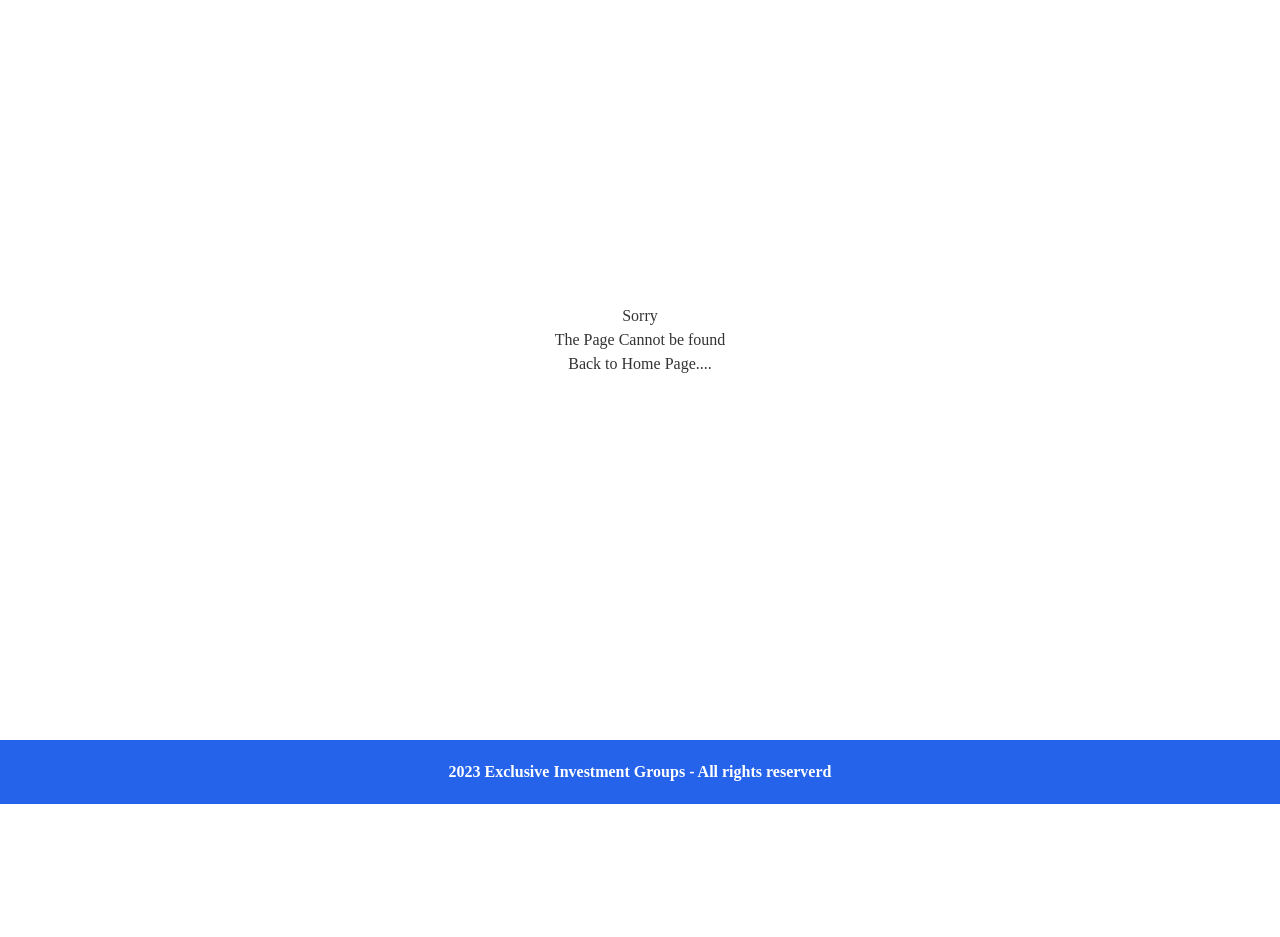
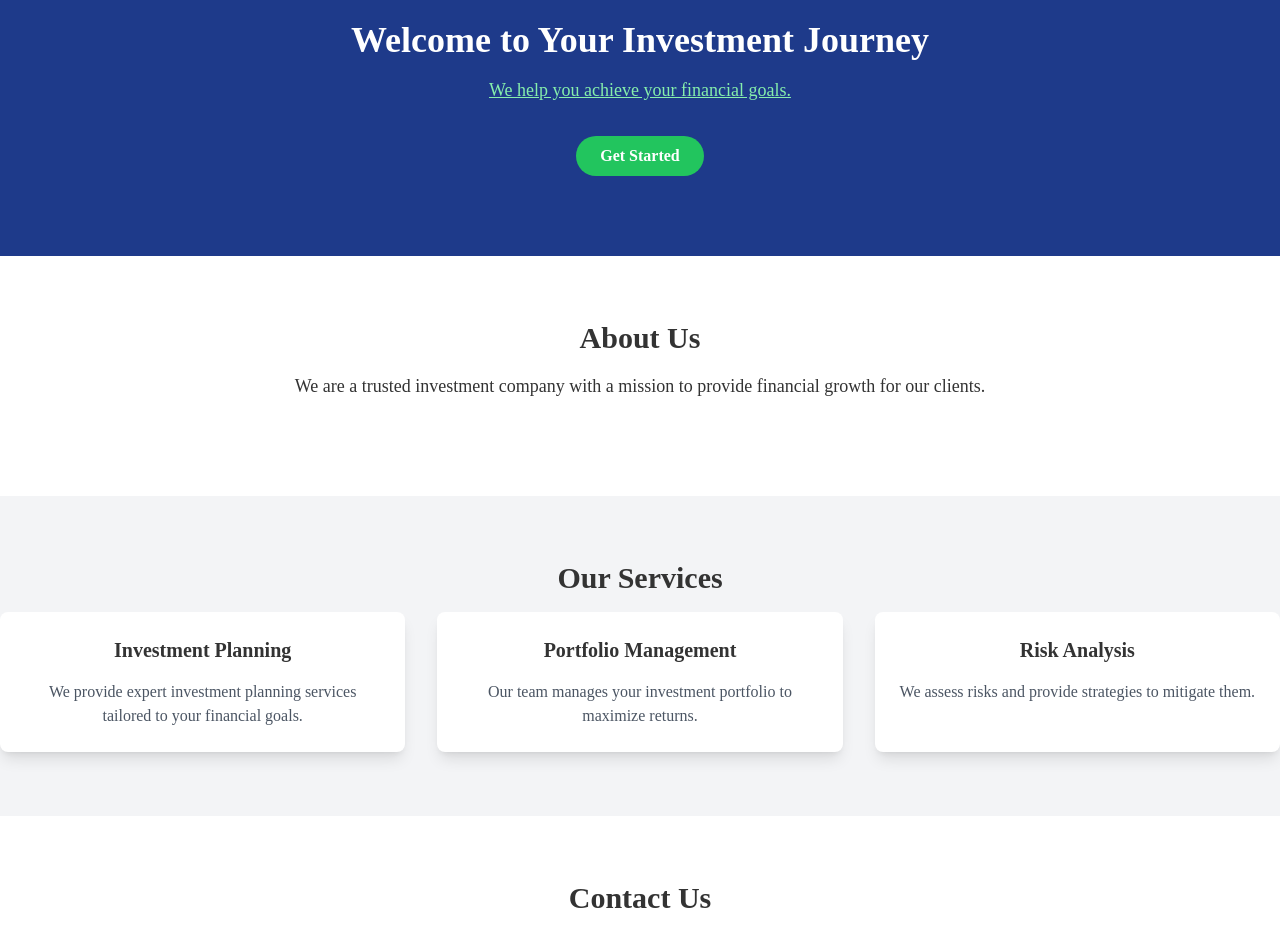
Before and after one commit to TshwaneloMatlou/ExclusiveInvestmentGroup, a React (Create React App) app: page /LandingPage in a window 1280 px wide. Shown: the part 120-1057 px from the top of the page. Before the commit the page ends 924 px from the top, so only its background shows below. Built offline with nearby package versions, Linux system fonts and the light colour scheme.

Commit message:
update Trade_Management, basic_Calculator

```diff
--- a/src/App.js
+++ b/src/App.js
@@ -13,6 +13,7 @@ import Dashboard from './admin/Dashboard';
 import NavBar from './components/NavBar'
 import Footer from './components/Footer';
 import MoneyManagement from './pages/MoneyManagement';
+import LandingPage from './pages/LandingPage';
 
 
 
@@ -26,6 +27,9 @@ function App() {
           <Switch>
             <Route exact path="/Home">
               <Home />
+            </Route>
+            <Route exact path="/LandingPage">
+              <LandingPage />
             </Route>
             <Route exact path="/About">
               <About />
--- a/src/components/NavBar.js
+++ b/src/components/NavBar.js
@@ -27,7 +27,7 @@ const NavBar = () => {
     <nav className="bg-blue-500 p-4">
       <div className="container mx-auto flex justify-between items-center">
         <div className="text-white font-bold text-xl">
-          <Link to="/Home">E.I.G</Link>
+          <Link to="/LandingPage">E.I.G</Link>
         </div>
 
         <div className="lg:hidden" ref={menuRef}>
--- /dev/null
+++ b/src/pages/LandingPage.js
@@ -0,0 +1,82 @@
+import React from 'react';
+
+const LandingPage = () => {
+  return (
+    <div>
+      {/* Hero Section */}
+      <section className="bg-blue-900 text-white py-20">
+        <div className="container mx-auto text-center">
+          <h1 className="text-4xl text-white font-extrabold mb-4">
+            Welcome to Your Investment Journey
+          </h1>
+          <p className="text-lg text-green-300 mb-8 underline">
+            We help you achieve your financial goals.
+          </p>
+          <button className="bg-green-500 hover:bg-blue-600 text-white font-semibold py-2 px-6 rounded-full">
+            Get Started
+          </button>
+        </div>
+      </section>
+
+      {/* About Section */}
+      <section className="py-16">
+        <div className="container mx-auto text-center">
+          <h2 className="text-3xl font-semibold mb-4">About Us</h2>
+          <p className="text-lg mb-8">
+            We are a trusted investment company with a mission to provide
+            financial growth for our clients.
+          </p>
+        </div>
+      </section>
+
+      {/* Services Section */}
+      <section className="bg-gray-100 py-16">
+        <div className="container mx-auto text-center">
+          <h2 className="text-3xl font-semibold mb-4">Our Services</h2>
+          <div className="grid grid-cols-1 md:grid-cols-2 lg:grid-cols-3 gap-8">
+            {/* Service Card 1 */}
+            <div className="bg-white p-6 rounded-lg shadow-lg">
+              <h3 className="text-xl font-semibold mb-4">Investment Planning</h3>
+              <p className="text-gray-600">
+                We provide expert investment planning services tailored to your
+                financial goals.
+              </p>
+            </div>
+
+            {/* Service Card 2 */}
+            <div className="bg-white p-6 rounded-lg shadow-lg">
+              <h3 className="text-xl font-semibold mb-4">Portfolio Management</h3>
+              <p className="text-gray-600">
+                Our team manages your investment portfolio to maximize returns.
+              </p>
+            </div>
+
+            {/* Service Card 3 */}
+            <div className="bg-white p-6 rounded-lg shadow-lg">
+              <h3 className="text-xl font-semibold mb-4">Risk Analysis</h3>
+              <p className="text-gray-600">
+                We assess risks and provide strategies to mitigate them.
+              </p>
+            </div>
+          </div>
+        </div>
+      </section>
+
+      {/* Contact Section */}
+      <section className="py-16">
+        <div className="container mx-auto text-center">
+          <h2 className="text-3xl font-semibold mb-4">Contact Us</h2>
+          <p className="text-lg mb-8">
+            Have questions or ready to start your investment journey? Contact us
+            today.
+          </p>
+          <button className="bg-green-500 hover:bg-blue-600 text-white font-semibold py-2 px-6 rounded-full">
+            Contact Now
+          </button>
+        </div>
+      </section>
+    </div>
+  );
+};
+
+export default LandingPage;
```
